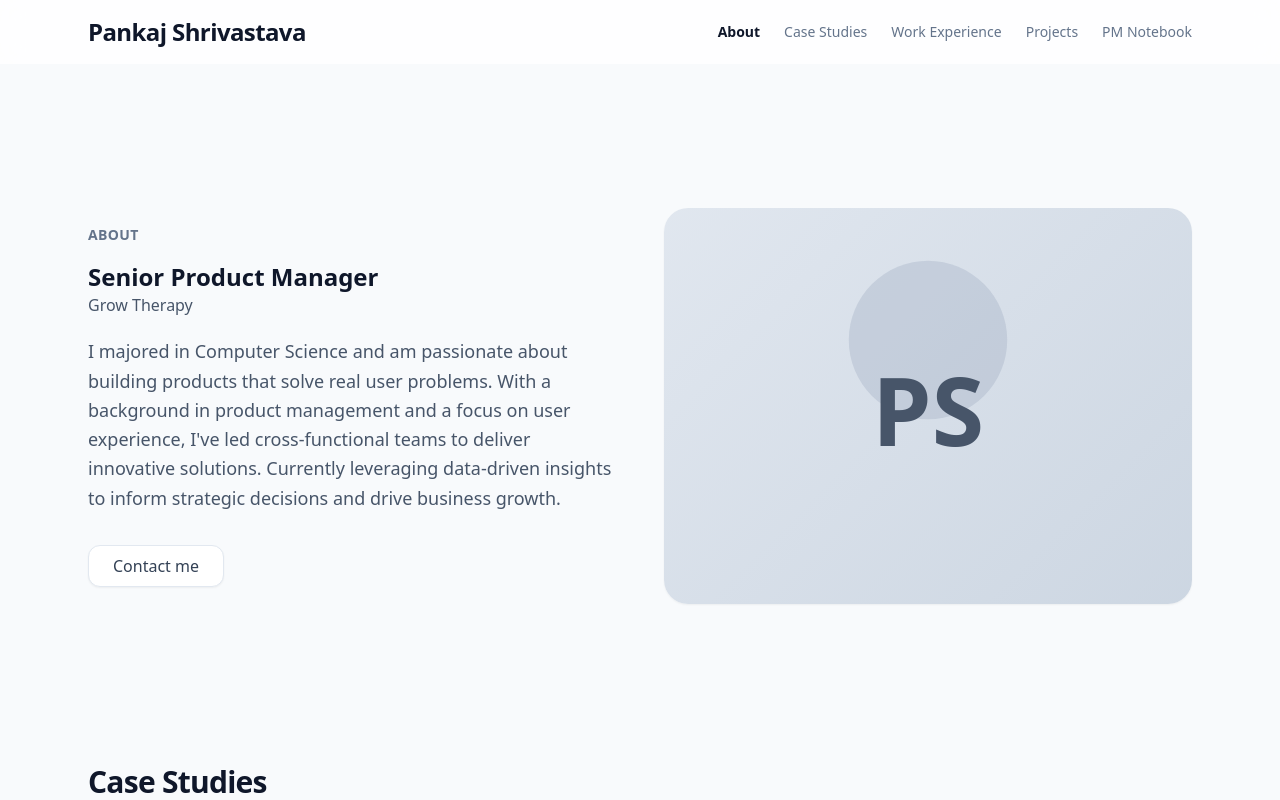
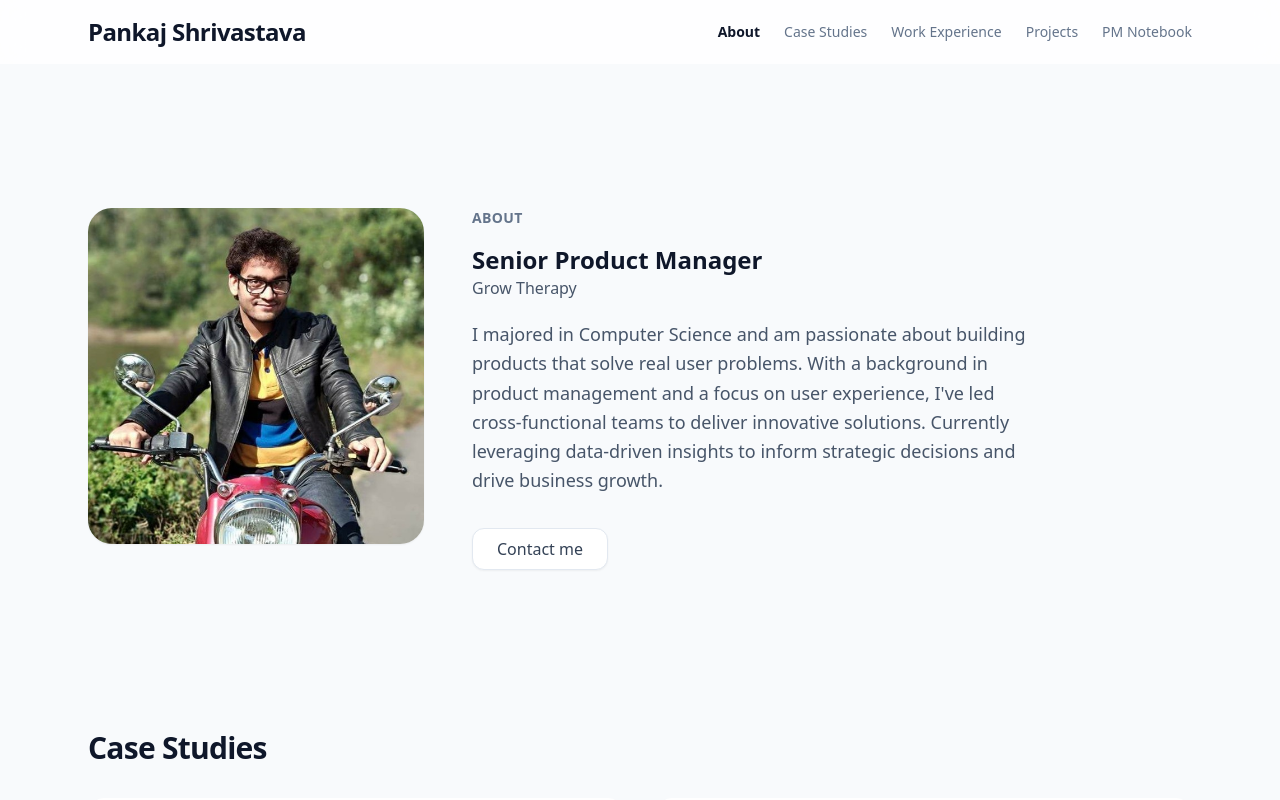
Before and after one commit to Pankaj-Shrivastava/my-portfolio-project, a React (Vite) app: page / in a window 1280 px wide. Shown: the top 800 px of the page. Built offline with nearby package versions, Linux system fonts and the light colour scheme; the HTML template or start-up script is replaced by a standard one.

Commit message:
image adjustments

```diff
--- a/src/components/Hero.jsx
+++ b/src/components/Hero.jsx
@@ -3,17 +3,17 @@ import React from 'react'
 export default function Hero() {
 
   return (
-    <section className="grid grid-cols-1 lg:grid-cols-2 gap-12 items-center py-10 md:py-20">
-      <div className="order-first lg:order-last">
-        <div className="w-full aspect-square md:aspect-[4/3] bg-white rounded-3xl border border-slate-200 shadow-sm relative overflow-hidden">
+    <section className="grid grid-cols-1 md:grid-cols-3 gap-12 items-start py-10 md:py-20">
+      <div className="order-first md:col-span-1">
+        <div className="w-full aspect-square bg-white rounded-3xl border border-slate-200 shadow-sm relative overflow-hidden">
           <img
-            src="/images/profile-placeholder.svg"
+            src={`${import.meta.env.BASE_URL}images/profile.jpg`}
             alt="Pankaj Shrivastava"
             className="w-full h-full object-cover"
           />
         </div>
       </div>
-      <div className="flex flex-col justify-center">
+      <div className="flex flex-col md:col-span-2">
         <p className="text-sm font-semibold text-slate-500 uppercase tracking-wide mb-4">About</p>
         <h2 className="text-2xl font-bold text-slate-900 mb-1">Senior Product Manager</h2>
         <p className="text-slate-600 font-medium mb-6">Grow Therapy</p>
```
Also changed, not shown: public/images/profile.jpg (added).
